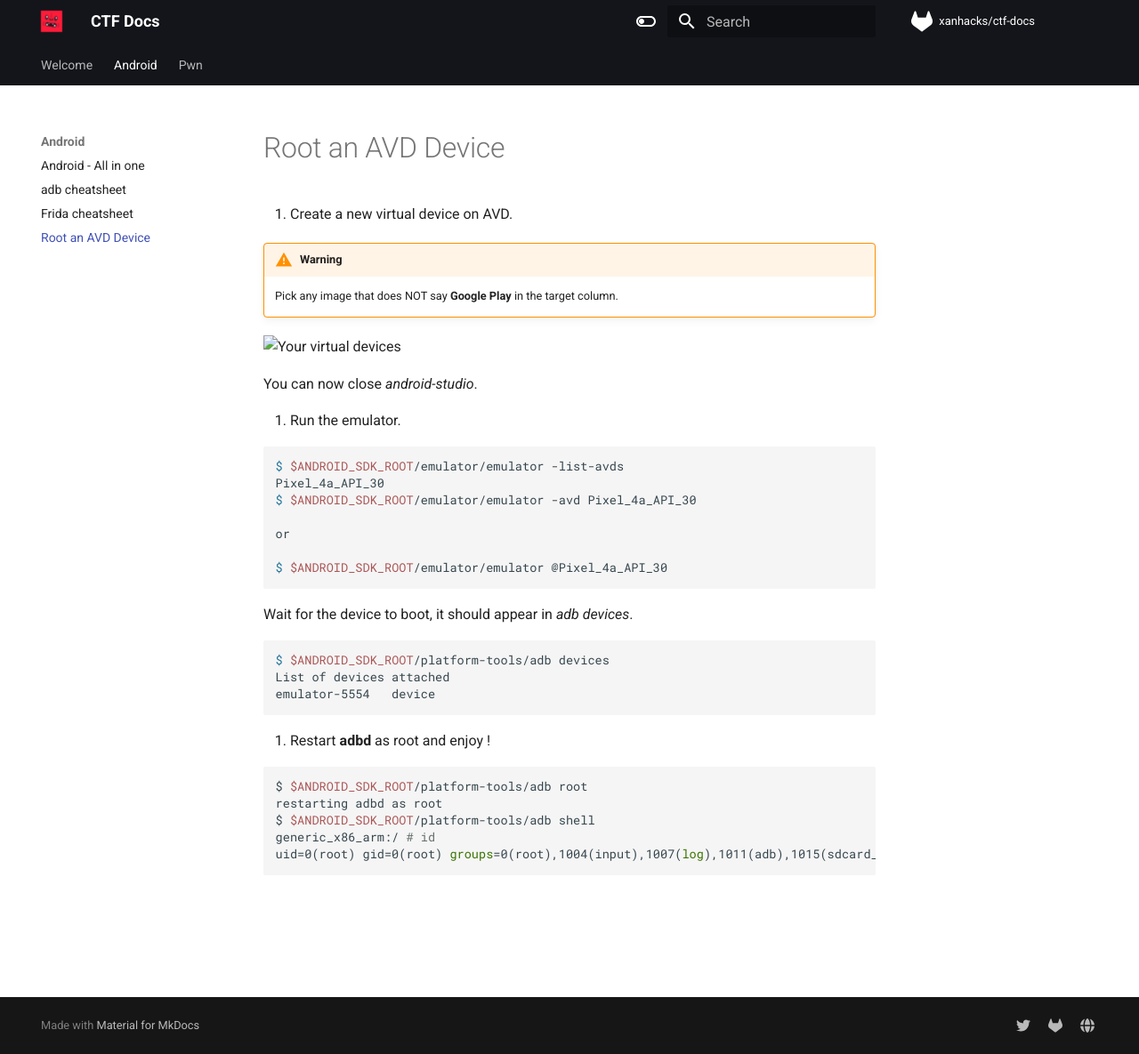
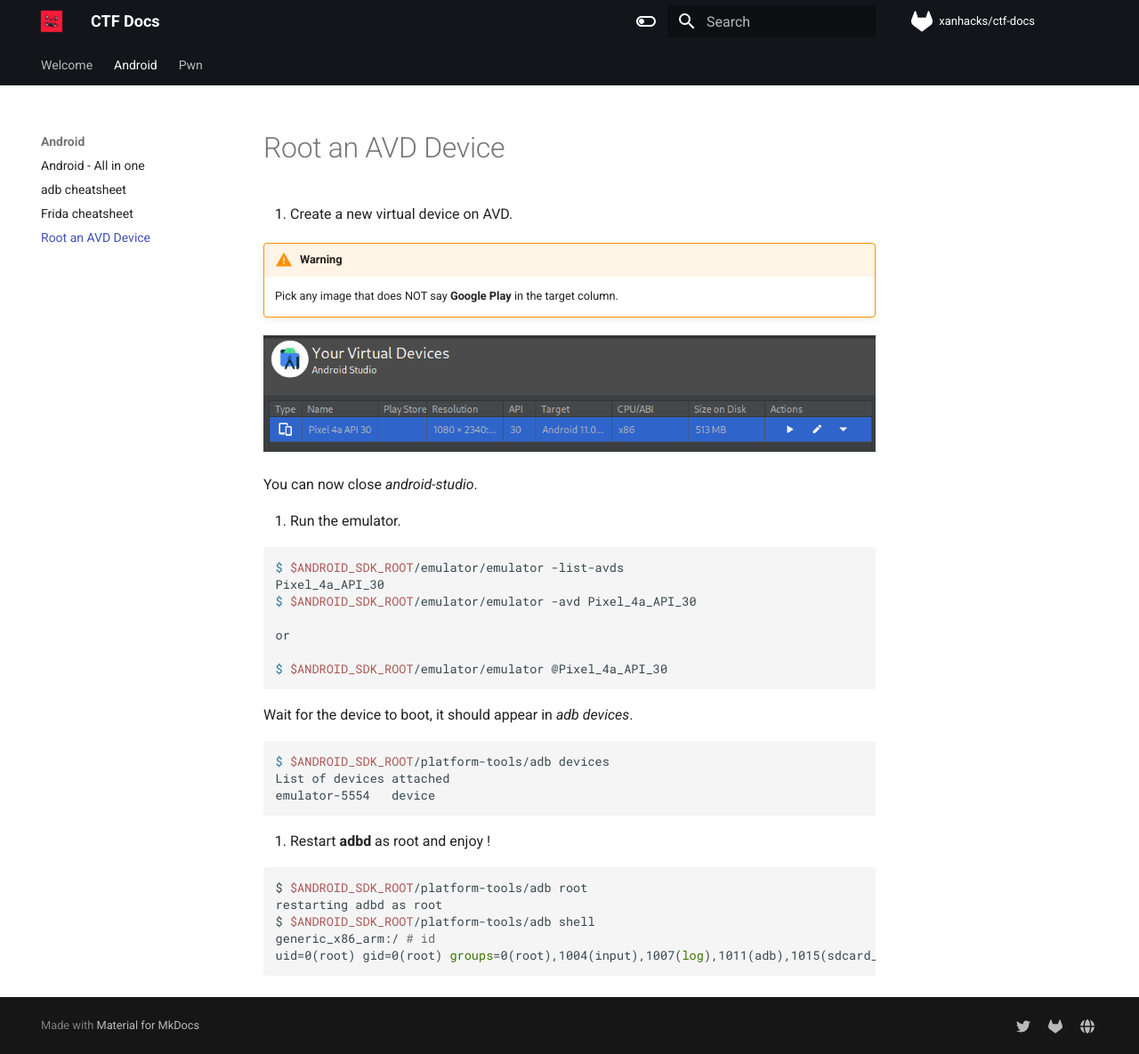
Before and after one commit to xanhacks/ctf-docs, an MkDocs documentation site: the page built from docs/android/04-root-avd-device.md, in a window 1280 px wide and 1185 px high. Shown: the whole window at 89% size. Built offline with MkDocs 1.6.1 and Material for MkDocs 9.7.7, drawn with Linux system fonts in a browser that asks for light colours; nearby versions of some CDN libraries; comment, search, counter and statistics services are not loaded.

Commit message:
change image path

```diff
--- a/docs/android/04-root-avd-device.md
+++ b/docs/android/04-root-avd-device.md
@@ -8,7 +8,7 @@ description: How to root an emulator from AVD (Android Virtual Device).
 !!! warning
     Pick any image that does NOT say **Google Play** in the target column.
 
-![Your virtual devices](assets/img/your_virtual_devices.png)
+![Your virtual devices](/assets/img/android/your_virtual_devices.png)
 
 You can now close *android-studio*.
 
```
